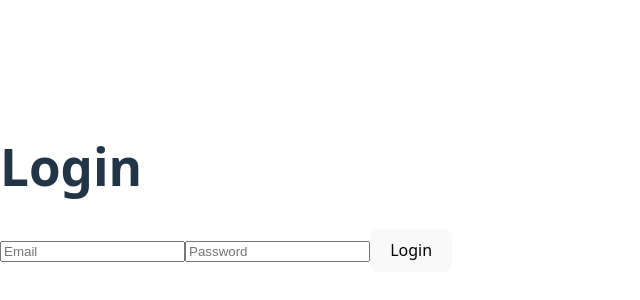
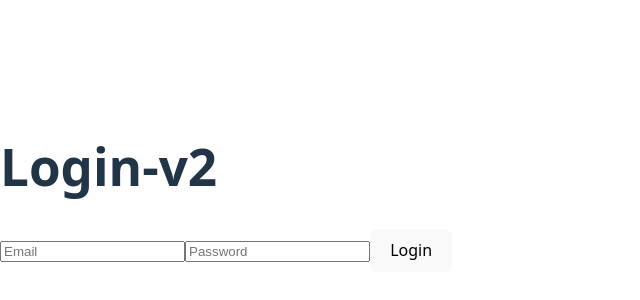
Before and after one commit to virajjayarathna/todo_app_fonrtend, a React (Vite) app: page /login in a window 1280 px wide. Shown: the part 212-512 px from the top of the page, without its empty margins (0-640 px from the left). Built offline with nearby package versions, Linux system fonts and the light colour scheme.

Commit message:
check pipeline

```diff
--- a/src/pages/Login.jsx
+++ b/src/pages/Login.jsx
@@ -1,7 +1,7 @@
 const Login = () => {
     return (
       <div>
-        <h1>Login</h1>
+        <h1>Login-v2</h1>
         <form>
           <input type="email" placeholder="Email" required />
           <input type="password" placeholder="Password" required />
```
Also changed, not shown: 1 other file (tests, documents, lock files or other folders).
